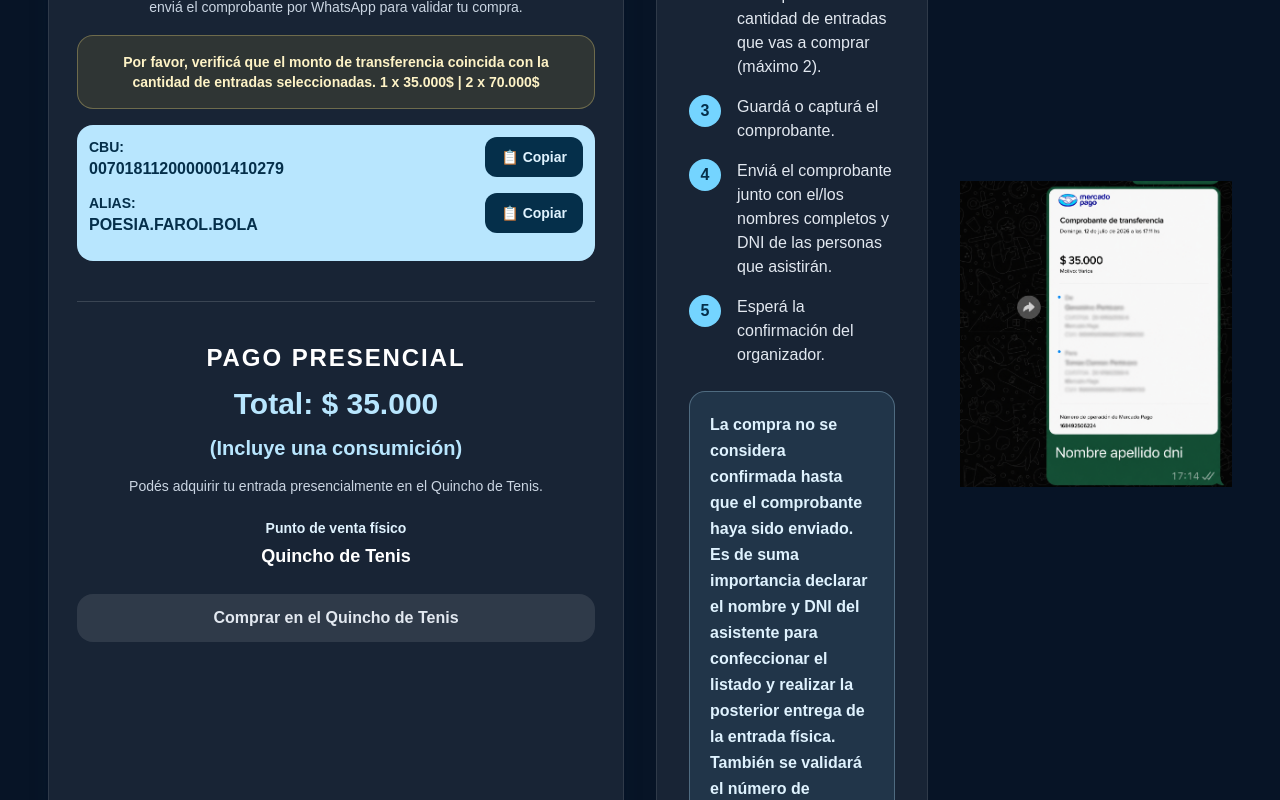
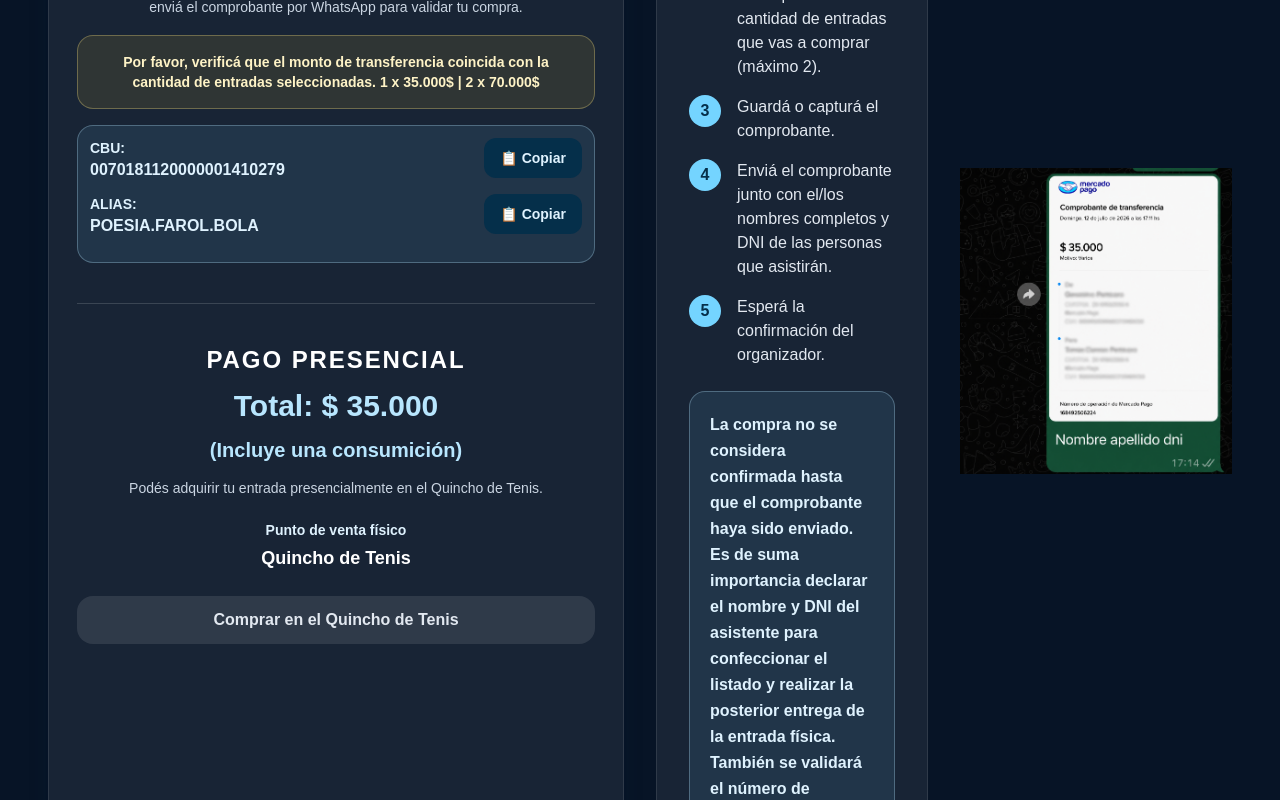
Before and after one commit to tomas1aws/entradaslalecheria, a Next.js app: page / in a window 1280 px wide. Shown: the part 1260-2060 px from the top of the page. Built offline with nearby package versions, Linux system fonts and the light colour scheme.

Commit message:
Refine transfer details styling and notice copy

```diff
--- a/src/components/PurchaseFlowSection.tsx
+++ b/src/components/PurchaseFlowSection.tsx
@@ -95,7 +95,7 @@ export function PurchaseFlowSection() {
             ))}
           </ol>
           <p className="mt-6 rounded-2xl border border-sky-200/30 bg-sky-300/10 p-4 font-bold leading-relaxed text-sky-100 sm:p-5">
-            La compra no se considera confirmada hasta que el comprobante haya sido enviado. Es de suma importancia declarar el nombre y DNI del asistente para confeccionar el listado y realizar la posterior entrega de la entrada física. También se validará el número de operación de Mercado Pago para evitar comprobantes duplicados o reutilizados.
+            La compra no se considera confirmada hasta que el comprobante haya sido enviado. Es de suma importancia declarar el nombre y DNI del asistente para confeccionar el listado y realizar la posterior entrega de la entrada física. También se validará el número de operación para evitar comprobantes duplicados o reutilizados.
           </p>
         </article>
 
--- a/src/components/TransferDetails.tsx
+++ b/src/components/TransferDetails.tsx
@@ -28,7 +28,7 @@ export function TransferDetails() {
   }
 
   return (
-    <div className="space-y-3 rounded-2xl bg-sky-200 p-3 text-left text-sky-950">
+    <div className="space-y-3 rounded-2xl border border-sky-200/30 bg-sky-300/10 p-3 text-left text-sky-100">
       {transferData.map(({ label, value }) => {
         const wasCopied = copied === label;
 
```
